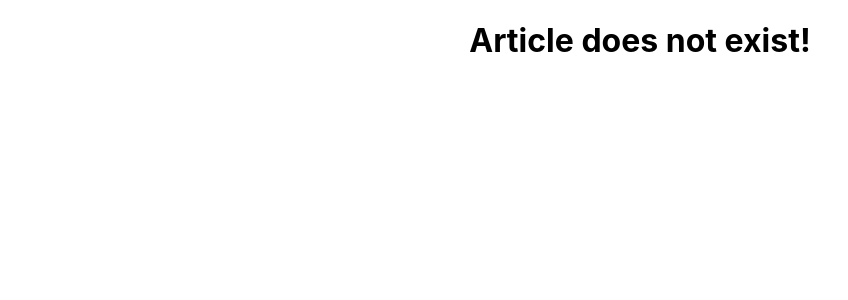
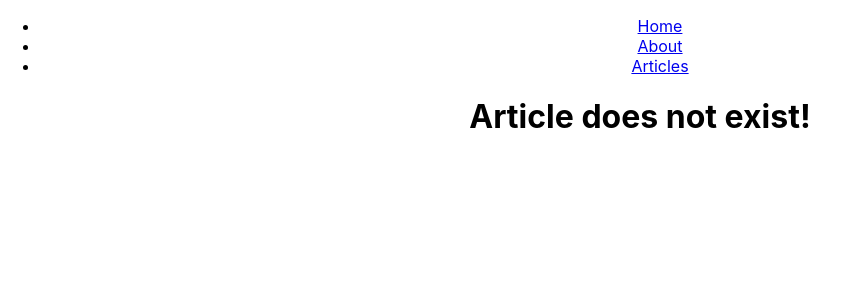
Before and after one commit to ben247/react-blog, a React (Create React App) app: page /article/learn-node in a window 1280 px wide. Shown: the top 300 px of the page, without its empty margins (0-848 px from the left). Built offline with nearby package versions, Linux system fonts and the light colour scheme.

Commit message:
Importing Link from react-router-dom

```diff
--- a/src/App.js
+++ b/src/App.js
@@ -7,6 +7,7 @@
 import AboutPage from './pages/AboutPage';
 import ArticlesList from './pages/ArticlesList';
 import ArticlePage from './pages/ArticlePage';
+import NavBar from './NavBar';
 import './App.css';
 
 class App extends Component {
@@ -14,6 +15,7 @@
     return (
       <Router>
         <div className="App">
+          <NavBar />
           <div id="page-body">
             <Route path="/" component={HomePage} exact />
             <Route path="/about" component={AboutPage} />
--- a/src/NavBar.js
+++ b/src/NavBar.js
@@ -1,7 +1,20 @@
 import React from 'react';
+import { Link } from 'react-router-dom';
 
 const NavBar = () => (
-
+    <nav>
+        <ul>
+            <li>
+                <Link to="/">Home</Link>
+            </li>
+            <li>
+                <Link to="/about">About</Link>
+            </li>
+            <li>
+                <Link to="/articles-list">Articles</Link>
+            </li>
+        </ul>
+    </nav>
 );
 
 export default NavBar;
```
